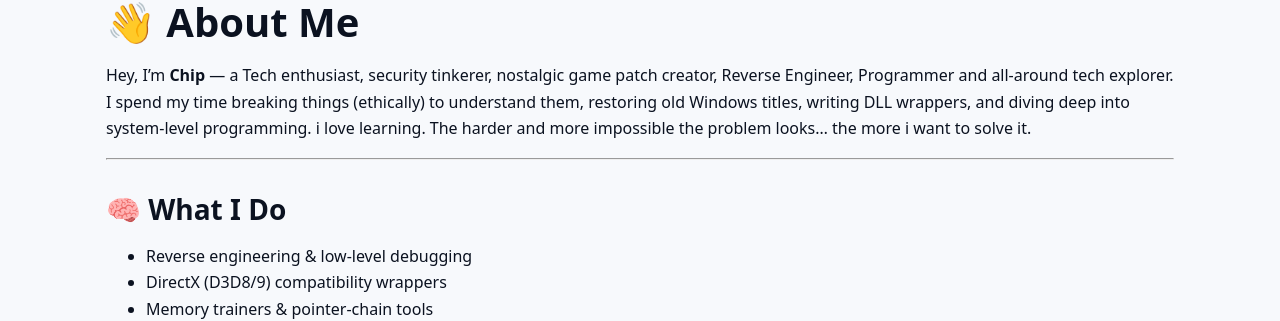
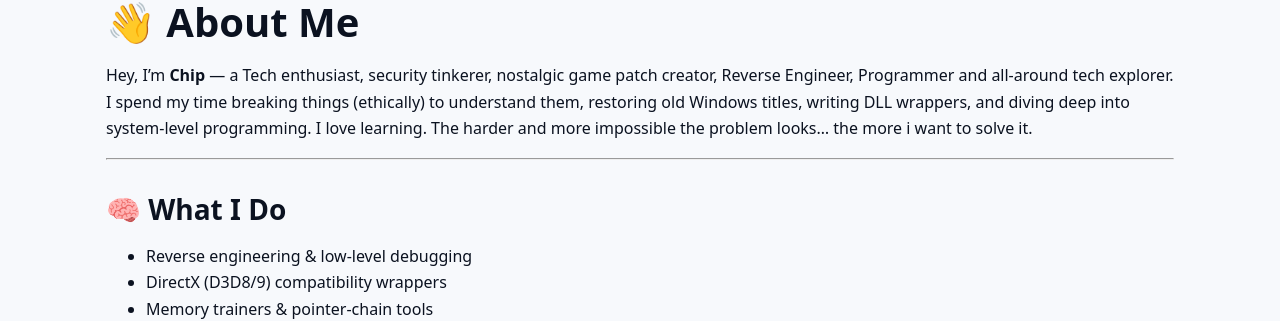
Before and after one commit to Chip-Biscuit/Chip-Biscuit.github.io, a Jekyll site: the page built from about/index.md, in a window 1280 px wide and 900 px high. Shown: the part 143-464 px from the top of the window. Built offline with Jekyll 4.4.1, drawn with Linux system fonts in a browser that asks for light colours.

```diff
--- a/about/index.md
+++ b/about/index.md
@@ -7,7 +7,7 @@ summary: "Reverse Engineering · CTFs · Game Fixes · Cyber Security"
 # 👋 About Me
 
 Hey, I’m **Chip** — a Tech enthusiast, security tinkerer, nostalgic game patch creator, Reverse Engineer, Programmer and all-around tech explorer.
-I spend my time breaking things (ethically) to understand them, restoring old Windows titles, writing DLL wrappers, and diving deep into system-level programming. i love learning.
+I spend my time breaking things (ethically) to understand them, restoring old Windows titles, writing DLL wrappers, and diving deep into system-level programming. I love learning.
 The harder and more impossible the problem looks... the more i want to solve it.
 
 ---
```
